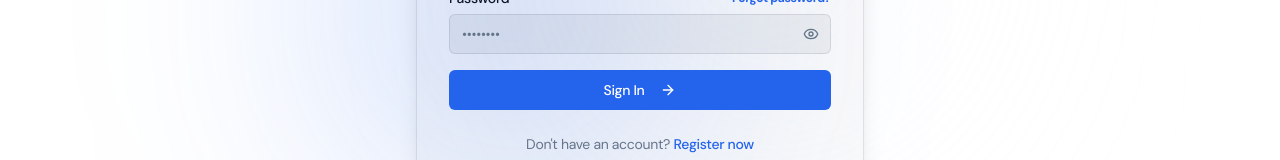
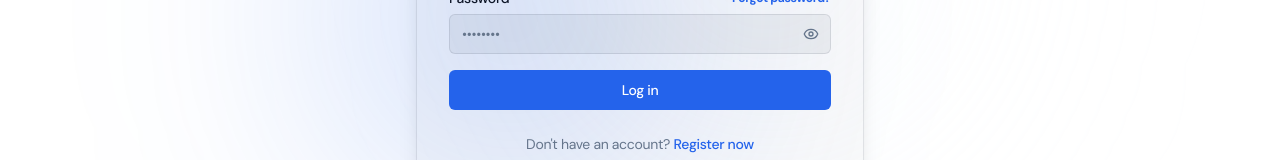
Before and after one commit to simran-kanda1/pharmasocii, a React (Vite) app: page /login in a window 1280 px wide. Shown: the part 400-560 px from the top of the page. Built offline with nearby package versions, Linux system fonts and the light colour scheme; no server answers.

Commit message:
Change sign in to log in and remove arrow icon

```diff
--- a/src/pages/Login.tsx
+++ b/src/pages/Login.tsx
@@ -1,6 +1,6 @@
 import { useState } from "react";
 import { Link, useNavigate } from "react-router-dom";
-import { Activity, ArrowLeft, ArrowRight, Eye, EyeOff } from "lucide-react";
+import { Activity, ArrowLeft, Eye, EyeOff } from "lucide-react";
 import { Button } from "@/components/ui/button";
 import { Input } from "@/components/ui/input";
 import { Label } from "@/components/ui/label";
@@ -110,7 +110,7 @@ export default function Login() {
                     {error && <p className="text-sm text-destructive">{error}</p>}
 
                     <Button type="submit" className="w-full" disabled={isLoading}>
-                        {isLoading ? "Signing in…" : <> Sign In <ArrowRight className="ml-2 h-4 w-4" /> </>}
+                        {isLoading ? "Logging in…" : "Log in"}
                     </Button>
                 </form>
 
--- a/src/pages/MemberLogin.tsx
+++ b/src/pages/MemberLogin.tsx
@@ -191,7 +191,7 @@ export default function MemberLogin() {
           {resendMsg && <p className="text-sm text-emerald-600">{resendMsg}</p>}
 
           <Button type="submit" className="w-full" disabled={isLoading}>
-            {isLoading ? "Signing in…" : "Sign in"}
+            {isLoading ? "Logging in…" : "Log in"}
           </Button>
         </form>
 
```
Also changed, not shown: 1 other file (tests, documents, lock files or other folders).
